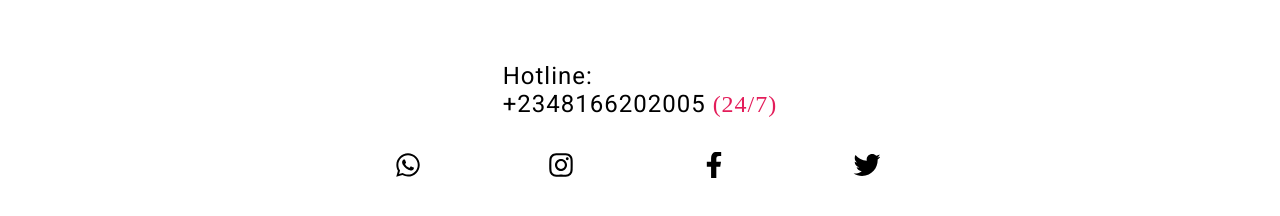
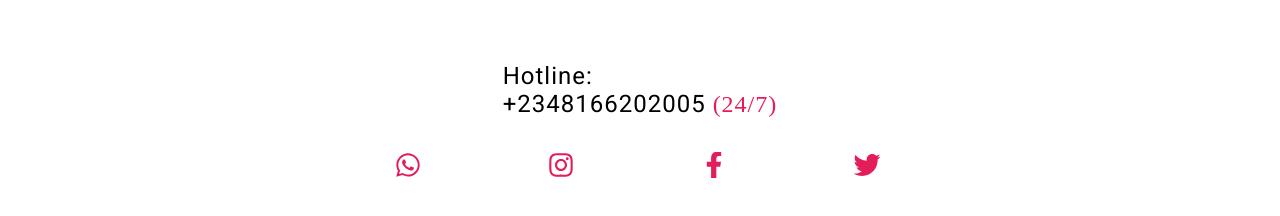
Before and after one commit to wisestme/Ccreamchic_Fashion, a plain HTML site: page index.html in a window 1280 px wide. Shown: the part 1184-1400 px from the top of the page. Drawn offline with Linux system fonts and the light colour scheme; a web font is replaced by a local one.

Commit message:
color SVGs

```diff
--- a/css/master.css
+++ b/css/master.css
@@ -73,7 +73,6 @@ p > span {
 header svg {
 	width: 40px;
 	height: 40px;
-	color: var(--accent);
 }
 
 svg {
@@ -81,6 +80,8 @@ svg {
 	height: 30px;
 	padding: 0.1em;
 	margin-right: 0.3em;
+	color: var(--accent);
+	fill: var(--accent)
 }
 
 .hide_small {
```
